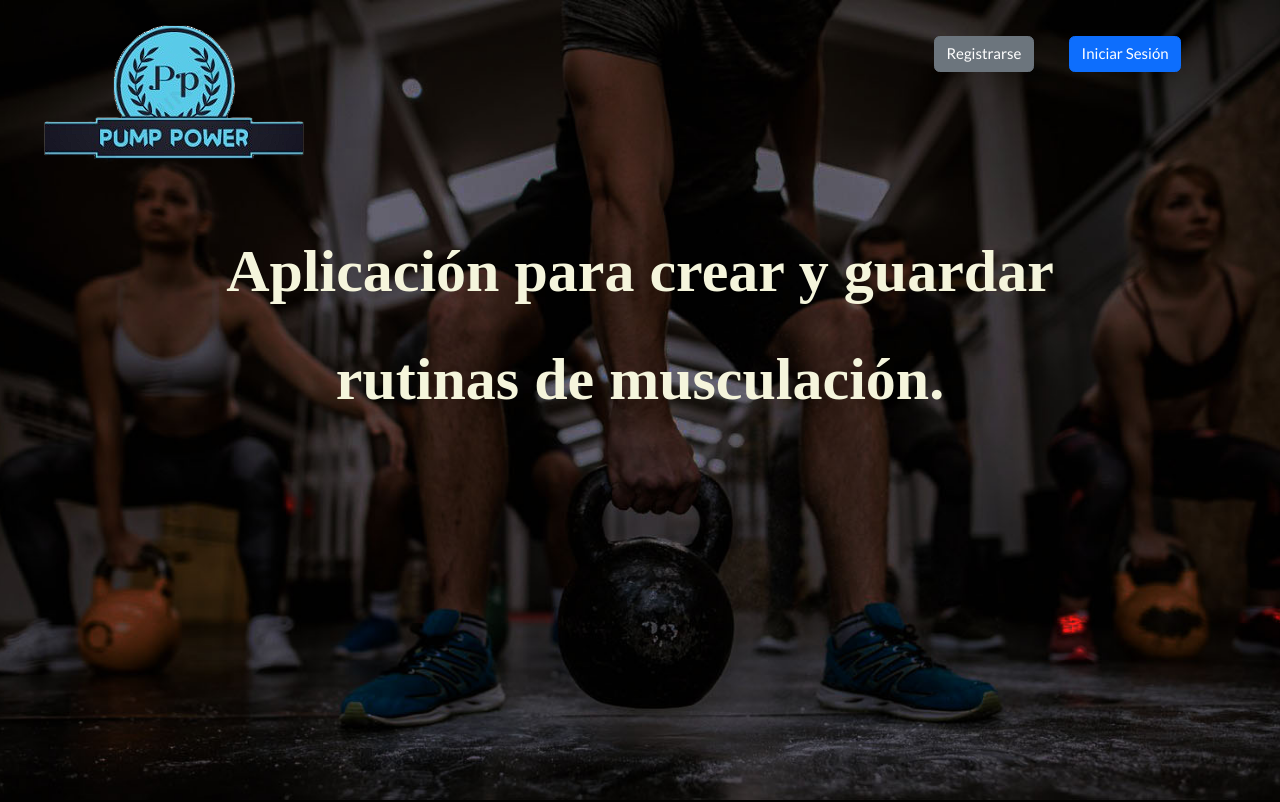
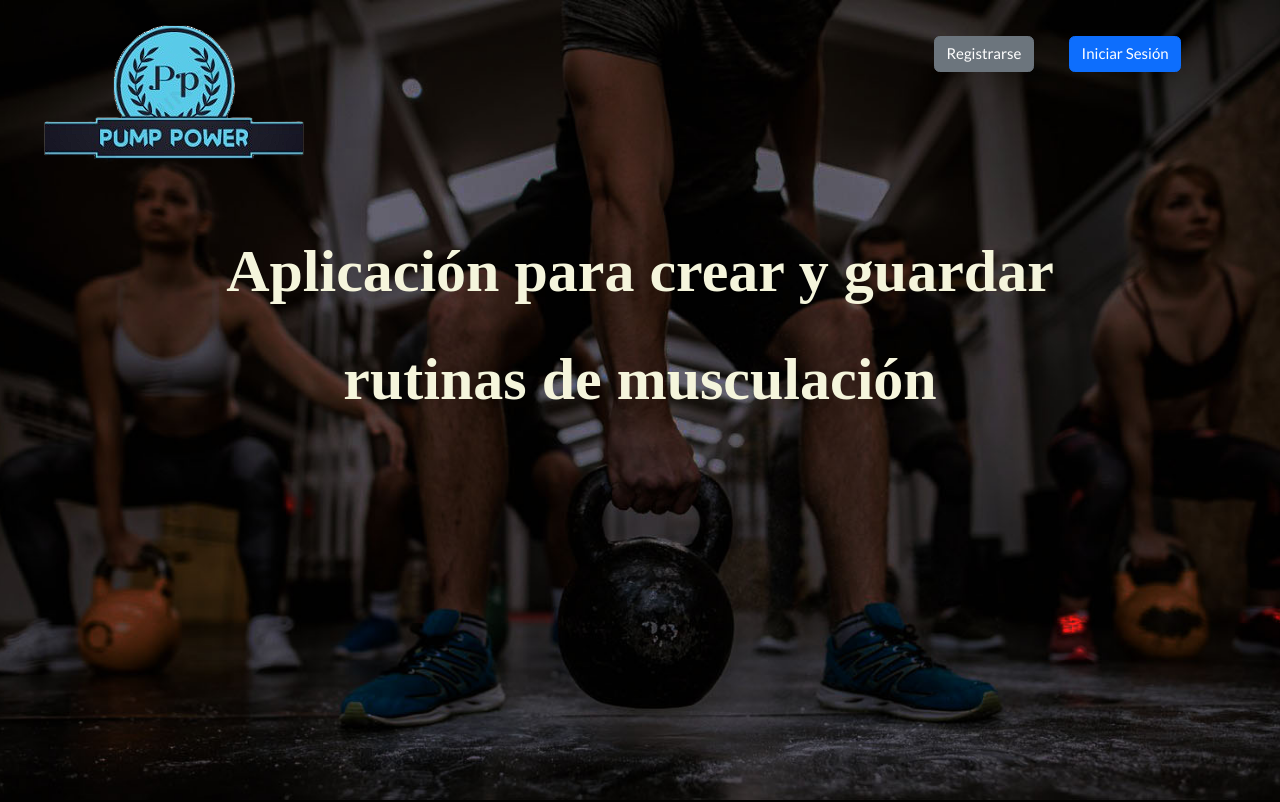
Before and after one commit to juanjosetpc/Proyecto.github.io, a plain HTML site: page index.html in a window 1280 px wide. Shown: the top 802 px of the page. Drawn offline with nearby package versions, Linux system fonts and the light colour scheme.

Commit message:
cambio pequeño

```diff
--- a/index.html
+++ b/index.html
@@ -37,7 +37,7 @@
   </div>
 <div id="texto" class="w3-center">
 
-    <strong>Aplicación para crear y guardar rutinas de musculación.</strong>
+    <strong>Aplicación para crear y guardar rutinas de musculación</strong>
 
 </div>
 </div>
```
